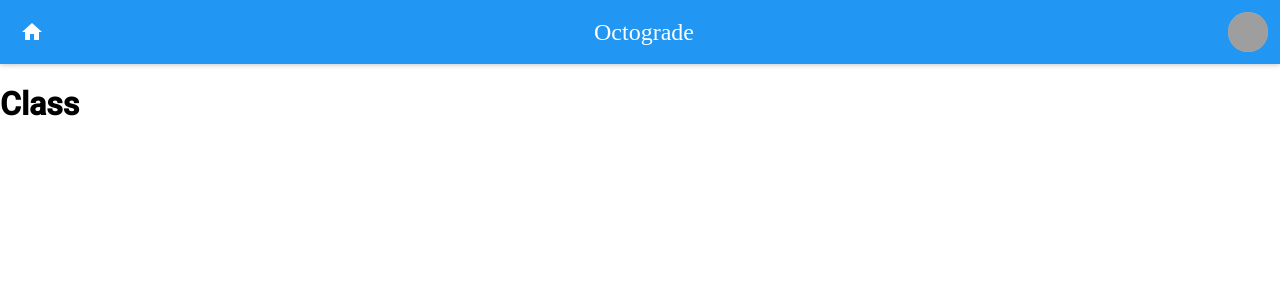
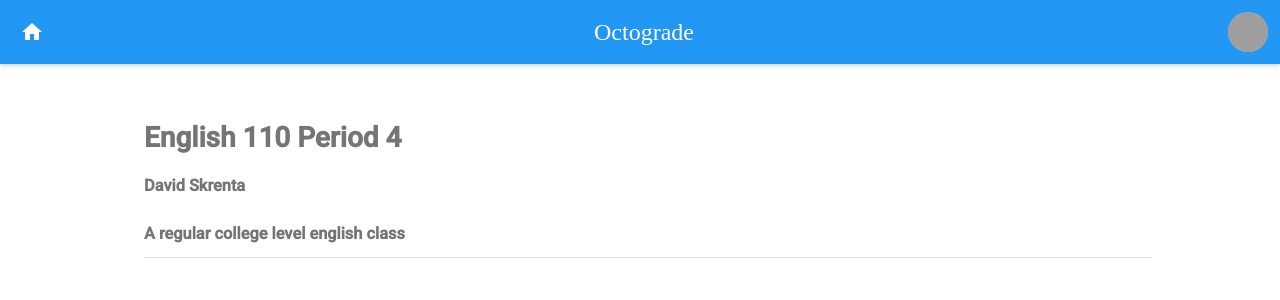
Before and after one commit to BDesBrisay/octograde-components, a React (Create React App) app: page /class in a window 1280 px wide. Shown: the top 300 px of the page. Built offline with nearby package versions, Linux system fonts and the light colour scheme; grey boxes are pictures that could not be loaded; what react-tap-event-plugin would draw is missing.

Commit message:
started with the class page

```diff
--- /dev/null
+++ b/src/Class.css
@@ -0,0 +1,20 @@
+/* - Larger Screen Sizes - */
+@media only screen and (min-width: 1024px)
+{
+    .containerClass
+    {
+        width: 80%;
+        margin-right: auto;
+        margin-left: auto;
+    }
+}
+/* - Smaller Screen Sizes - */
+@media only screen and (max-width: 1024px)
+{
+    .containerClass
+    {
+        width: 95%;
+        margin-right: auto;
+        margin-left: auto;
+    }
+}
--- a/src/Class.js
+++ b/src/Class.js
@@ -1,7 +1,35 @@
 import React from 'react';
 
-const Class = () => (
-  <h1>Class</h1>
-);
+import Subheader from 'material-ui/Subheader';
+import Divider from 'material-ui/Divider';
+
+import './Class.css';
+
+const classInfo = [
+  {
+    id: 1,
+    title: 'English 110 Period 4',
+    description: 'A regular college level english class',
+    teacher: 'David Skrenta',
+    avatar: 'some url'
+  }
+];
+
+const Class = () => {
+  return (
+    <div>
+      <div className='containerClass'>
+        {classInfo.map(info => (
+          <Subheader style={{marginBottom: 20, marginTop: 50}}>
+            <h1 style={{marginTop: 0, marginBottom: 0}}>{info.title}</h1>
+            <h3 style={{marginTop: 0, marginBottom: 0}}>{info.teacher}</h3>
+            <h3 style={{marginTop: 0, marginBottom: 0}}>{info.description}</h3>
+            <Divider />
+          </Subheader>
+        ))}
+      </div>
+    </div>
+  );
+};
 
 export default Class
```
